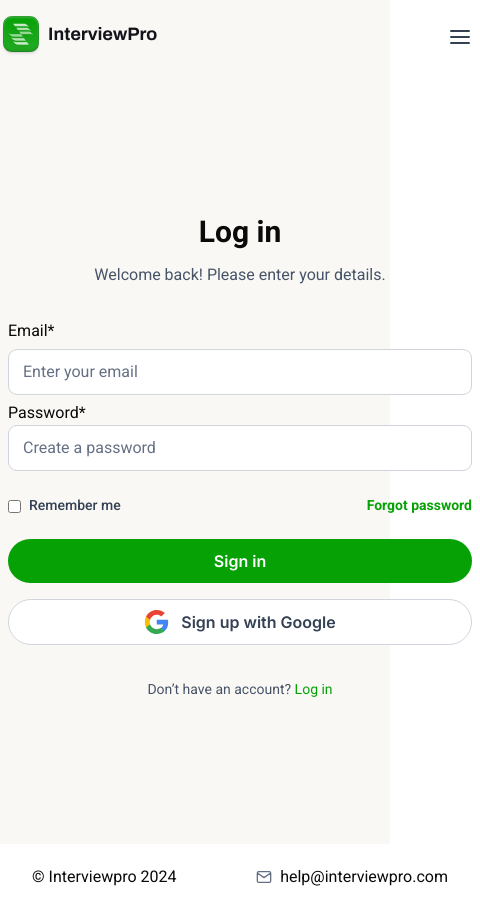
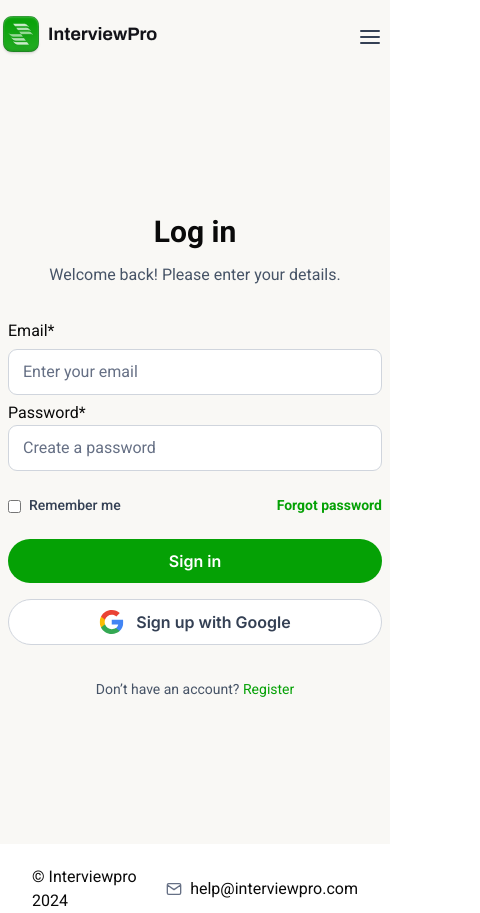
Before and after one commit to DiyorbekTursunov/Interview_pro, a Next.js app: page /login in a window 390 px wide. Shown: the whole page, 480 px wide, since content can reach past the window. Before the commit the page ends 889 px from the top, so only its background shows below. Built offline with nearby package versions, Linux system fonts and the light colour scheme.

Commit message:
login page mobile error

```diff
--- a/app/login/page.tsx
+++ b/app/login/page.tsx
@@ -117,7 +117,7 @@ export default function LoginPage() {
             </Link>
           </div>
 
-          <form className="w-[480px] mx-auto mt-[140px] max-sm:px-2">
+          <form className="sm:w-[480px] mx-auto mt-[140px] max-sm:px-2">
             <h2 className="text-[30px] font-semibold mb-3 leading-[38px] max-lg:text-center">
               Log in
             </h2>
@@ -235,7 +235,7 @@ export default function LoginPage() {
               <span className="text-[#475467] text-[14px] ">
                 Don’t have an account?{" "}
                 <Link href={"/register"} className="text-[#05A105]">
-                  Log in
+                  Register
                 </Link>
               </span>
             </div>
```
